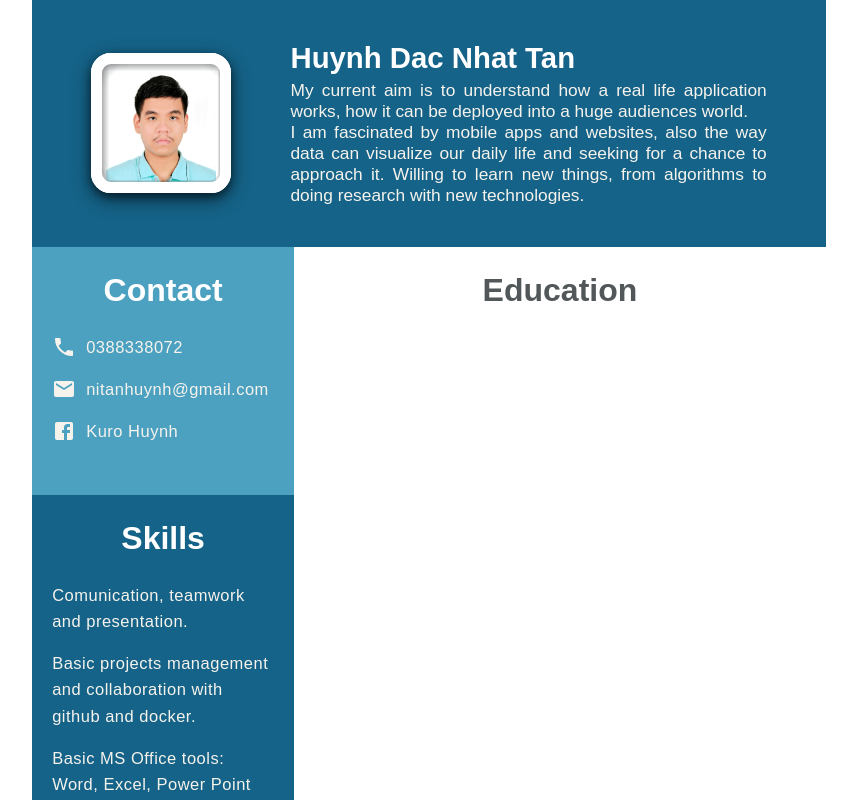
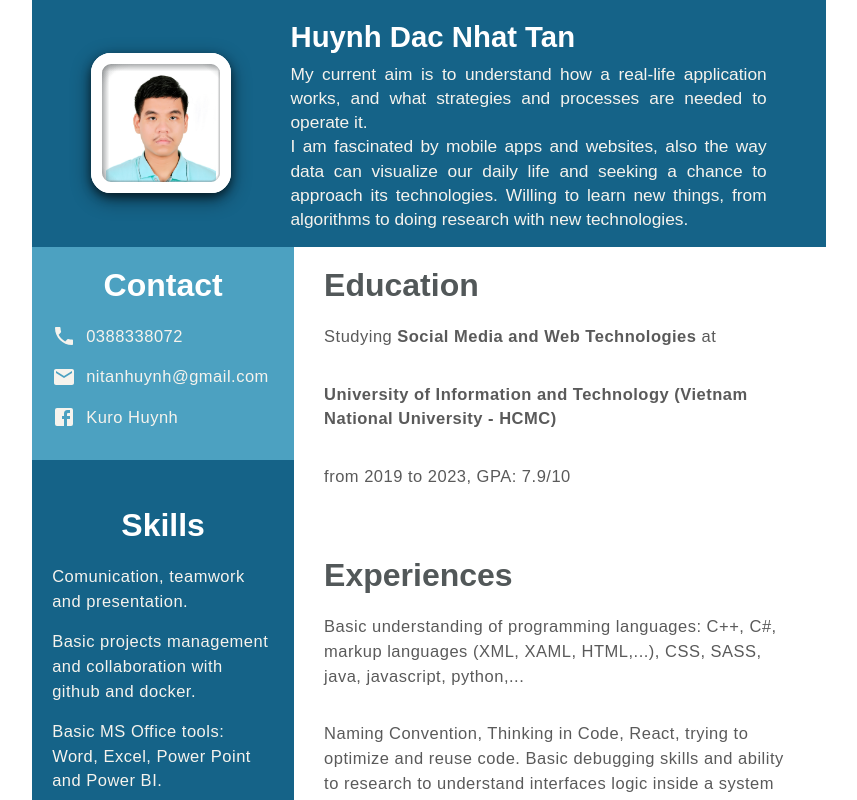
Before and after one commit to NhatTan-uit/MyCV-TanHDN, a React (Create React App) app: page / in a window 1280 px wide. Shown: the top 800 px of the page, without its empty margins (211-1068 px from the left). Built offline with nearby package versions, Linux system fonts and the light colour scheme.

Commit message:
add-detail-fin

```diff
--- a/src/App.tsx
+++ b/src/App.tsx
@@ -86,7 +86,8 @@ function App() {
                         data={item}
                         bgcolor={cvcolor['background-secondary-color-blain']}
                         titlecolor={cvcolor['text-color-main-blain']}
-                        textcolor={cvcolor['text-color-main']}
+                        textcolor={cvcolor['text-color-secondary-blain']}
+                        ismainpart={true}
                       />
                     })
                     :
--- a/src/api.ts
+++ b/src/api.ts
@@ -2,7 +2,7 @@ const cvdata = {
     "header": {
         "image": "nonuser",
         "title": "Huynh Dac Nhat Tan",
-        "content": "My current aim is to understand how a real life application works, how it can be deployed into a huge audiences world.\nI am fascinated by mobile apps and websites, also the way data can visualize our daily life and seeking for a chance to approach it. Willing to learn new things, from algorithms to doing research with new technologies."
+        "content": "My current aim is to understand how a real-life application works, and what strategies and processes are needed to operate it.\nI am fascinated by mobile apps and websites, also the way data can visualize our daily life and seeking a chance to approach its technologies. Willing to learn new things, from algorithms to doing research with new technologies."
     },
     "body": {
         "sub": [
@@ -44,11 +44,54 @@ const cvdata = {
         "main": [
             {
                 "title": "Education",
-                "listitem": [],
+                "listitem": [
+                    {
+                        "content": "Studying",
+                        "isinline": true,
+                    },
+                    {
+                        "content": "Social Media and Web Technologies",
+                        "isbold": true,
+                        "isinline": true,
+                    },
+                    {
+                        "content": "at",
+                        "isinline": true,
+                    },
+                    {
+                        "content": "University of Information and Technology (Vietnam National University - HCMC)",
+                        "isbold": true,
+                        "isinline": true,
+                    },
+                    {
+                        "content": "from 2019 to 2023,",
+                        "isinline": true,
+                    },
+                    {
+                        "content": "GPA: 7.9/10",
+                        "isinline": true,
+                    }
+                ],
             },
             {
                 "title": "Experiences",
-                "listitem": [],
+                "listitem": [
+                    {
+                        "content": "Basic understanding of programming languages: C++, C#, markup languages (XML, XAML, HTML,...), CSS, SASS, java, javascript, python,..."
+                    },
+                    {
+                        "content": "Naming Convention, Thinking in Code, React, trying to optimize and reuse code. Basic debugging skills and ability to research to understand interfaces logic inside a system",
+                    },
+                    {
+                        "content": "Have experience in Mobile apps with Flutter and Xamarin.",
+                    },
+                    {
+                        "content": "Have experience in React application. Some minor projects: Spotify clone with Spotify dev API, E-commerce web app, QuestGame with quizapi,...",
+                    },
+                    {
+                        "content": "SQL and noSQL understanding, server API response and data management. Basic experience in data mining, data visualization, data storage and OLAP, and deep learning (NLP and recommender system)",
+                    }
+                ],
             }
         ]
     }
@@ -62,6 +105,8 @@ export interface CVDataHeader {
 
 export interface CVListData {
     content: string,
+    isbold?: boolean,
+    isinline?: boolean,
 }
 
 export interface CVContactList {
@@ -73,7 +118,6 @@ export interface CVContactList {
 export interface CVDataBody {
     title: string,
     listitem?: CVListData[],
-    listicon?: CVListData[],
     listcontact?: CVContactList,
 }
 
--- a/src/components/CardListItem.tsx
+++ b/src/components/CardListItem.tsx
@@ -1,5 +1,5 @@
 import React, { ReactNode } from 'react';
-import { styled } from 'styled-components';
+import { css, styled } from 'styled-components';
 
 //Types
 type Props = {
@@ -7,21 +7,38 @@ type Props = {
   islink?: boolean;
   linktitle?: string;
   icon?: ReactNode;
+  isbold?: boolean;
+  isinline?: boolean;
   textcolor: string;
 };
 
 //Style
-const ContactItem = styled.li<Pick<Props, "textcolor">>`
+const ContactItem = styled.li<Pick<Props, "textcolor" | "isbold" | "isinline">>`
   padding-bottom: 7%;
   font-size: 16.5px;
   letter-spacing: 0.5px;
-  color: ${props => props.textcolor}
+  color: ${props => props.textcolor};
+
+  ${props => props.isinline &&
+    css`
+      display: inline-block;
+      margin-right: 5px;
+    `}
+
+  ${props => props.isbold &&
+    css`
+    `}
 `;
 
-const Container = styled.div`
+const Container = styled.div<Pick<Props, "isbold">>`
   display: flex;
   align-items: center;
-  line-height: 1.6;
+  line-height: 1.5;
+
+  ${props => (props.isbold &&
+    css`
+      font-weight: bold;
+    `)}
 `;
 
 const Item = styled.div`
@@ -38,23 +55,31 @@ const FacebookLink = styled.a<Pick<Props, "textcolor">>`
 
 const CardListItem = (props: Props) => {
   return <ContactItem {...{
-    textcolor: props.textcolor
+    textcolor: props.textcolor,
+    isbold: props.isbold,
+    isinline: props.isinline
   }}>
     {
       !props.islink ?
         props.icon ?
-          <Container>
+          <Container {...{
+            isbold: props.isbold
+          }}>
             <Item>{props.icon}</Item>
             {props.content}
           </Container>
           :
-          <Container>
+          <Container {...{
+            isbold: props.isbold
+          }}>
             {props.content}
           </Container>
         :
         props.linktitle ?
           props.icon ?
-            <Container>
+            <Container {...{
+              isbold: props.isbold
+            }}>
               <Item>{props.icon}</Item>
               <FacebookLink
                 {...{
@@ -66,7 +91,9 @@ const CardListItem = (props: Props) => {
               </FacebookLink>
             </Container>
             :
-            <Container>
+            <Container {...{
+              isbold: props.isbold
+            }}>
               <FacebookLink
                 {...{
                   textcolor: props.textcolor
--- a/src/components/CardSub.tsx
+++ b/src/components/CardSub.tsx
@@ -1,5 +1,5 @@
 import React from 'react'
-import { styled } from 'styled-components';
+import { css, styled } from 'styled-components';
 import { CVDataBody } from '../api';
 
 //components
@@ -12,13 +12,12 @@ import EmailIcon from '@mui/icons-material/Email';
 
 //Type
 type Props = {
-  listitem?: [];
-  listicon?: [];
   content?: String;
   bgcolor: string;
   titlecolor: string;
   textcolor: string;
   data?: CVDataBody;
+  ismainpart?: boolean;
 }
 
 //Style
@@ -27,24 +26,40 @@ const CardWrapper = styled.div<Pick<Props, "bgcolor">>`
     width: 100%;
 `;
 
-const CardHeader = styled.h1<Pick<Props, "titlecolor">>`
-    text-align: center;
+const CardHeader = styled.h1<Pick<Props, "titlecolor" | "ismainpart">>`
     color: ${props => props.titlecolor};
+
+    ${props => (props.ismainpart ?
+    css`
+      margin-left: 30px;
+    `
+    :
+    css`
+      text-align: center;
+    `)}
 `;
 
 const CardSpacer = styled.div`
-  height: 25px;
+  height: 20px;
 `
 
 const CardSpacerEnd = styled.div`
-  height: 10px;
+  height: 15px;
 `
 
-const CardList = styled.ul`
+const CardList = styled.ul<Pick<Props, "ismainpart">>`
   list-style-position: inside;
   list-style-type: none;
-  margin: 0 20px;
   padding: 0;
+
+  ${props => (props.ismainpart ?
+    css`
+      margin: 0 30px;
+    `
+    :
+    css`
+      margin: 0 20px;
+    `)}
 `
 
 const CardSub = (props: Props) => {
@@ -56,13 +71,15 @@ const CardSub = (props: Props) => {
       {
         props.data ?
           <CardHeader {...{
-            titlecolor: props.titlecolor
+            titlecolor: props.titlecolor,
+            ismainpart: props.ismainpart
           }}>
             {props.data.title}
           </CardHeader>
           :
           <CardHeader {...{
-            titlecolor: props.titlecolor
+            titlecolor: props.titlecolor,
+            ismainpart: props.ismainpart
           }}>
             nodata
           </CardHeader>
@@ -70,7 +87,9 @@ const CardSub = (props: Props) => {
       <CardSpacer />
       {
         props.data && props.data.listcontact ?
-          <CardList>
+          <CardList {...{
+            ismainpart: props.ismainpart
+          }}>
             <CardListItem
               content={props.data.listcontact.tel}
               icon={<PhoneIcon />}
@@ -92,29 +111,22 @@ const CardSub = (props: Props) => {
       }
       {
         props.data && props.data.listitem && props.data.listitem.length > 0 ?
-          <CardList>
+          <CardList {...{
+            ismainpart: props.ismainpart
+          }}>
             {
               props.data.listitem.map((item, key) => {
                 return <CardListItem
                   key={key}
                   content={item.content}
                   textcolor={props.textcolor}
+                  isbold={item.isbold}
+                  isinline={item.isinline}
                 />;
               })
             }
           </CardList> : null
       }
-      {
-        props.data && props.data.listicon && props.data.listicon.length > 0 ?
-          <CardList>
-            {
-              props.data.listicon.map((item, key) => {
-                return <li key={key}>{item.content}</li>;
-              })
-            }
-          </CardList> : null
-      }
-      <CardSpacer />
       <CardSpacerEnd />
     </CardWrapper >
   )
--- a/src/components/Header.tsx
+++ b/src/components/Header.tsx
@@ -18,6 +18,7 @@ const HeaderWrapper = styled.div`
     display: flex;
     justify-content: space-evenly;
     align-items: center;
+    line-height: 1.4;
     width: 100%;
 `;
 
--- a/src/wrap.ts
+++ b/src/wrap.ts
@@ -16,7 +16,7 @@ export const cvcolor = {
     'text-color-main': '#FFFFFF',
     'text-color-secondary': '#F6F3ED',
     'text-color-main-blain': "#525859",
-    'text-color-secondary-blan': '#AFA69E'
+    'text-color-secondary-blain': '#5A5A5A'
 };
 
 export const GlobalStyle = createGlobalStyle`
@@ -54,7 +54,6 @@ export const ContainerMain = styled.div`
     display: flex;
     flex-direction: column;
     width: 67%;
-    justify-content: space-between;
     height: 100%;
 `
 
```
Also changed, not shown: src/components/GetData.tsx (deleted, +0 -16 lines).
